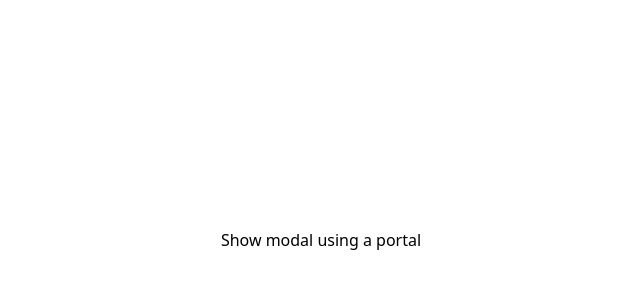
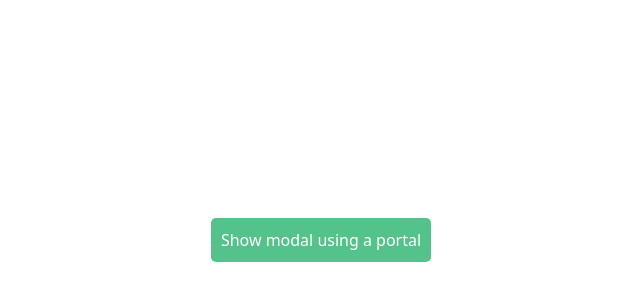
Before and after one commit to zh3nhua94/my-components, a React (Vite) app: page /modal-portal in a window 1280 px wide. Shown: the part 210-510 px from the top of the page, without its empty margins (319-959 px from the left). Built offline with nearby package versions, Linux system fonts and the light colour scheme.

Commit message:
fix: modal button css

```diff
--- a/src/components/Modal/Modal.css
+++ b/src/components/Modal/Modal.css
@@ -43,7 +43,7 @@
 	flex: 1;
 }
 
-button {
+.modal-component button {
 	padding: 10px;
 	background-color: #53c28b;
 	color: white;
--- a/src/components/Modal/Modal.tsx
+++ b/src/components/Modal/Modal.tsx
@@ -7,7 +7,10 @@ const Modal = () => {
 	const [showModal, setShowModal] = useState(false);
 
 	return (
-		<div style={{ display: "flex", justifyContent: "center", alignItems: "center", height: "100vh" }}>
+		<div
+			className="modal-component"
+			style={{ display: "flex", justifyContent: "center", alignItems: "center", height: "100vh" }}
+		>
 			<button onClick={() => setShowModal(true)}>Show modal using a portal</button>
 			{showModal &&
 				createPortal(
```
